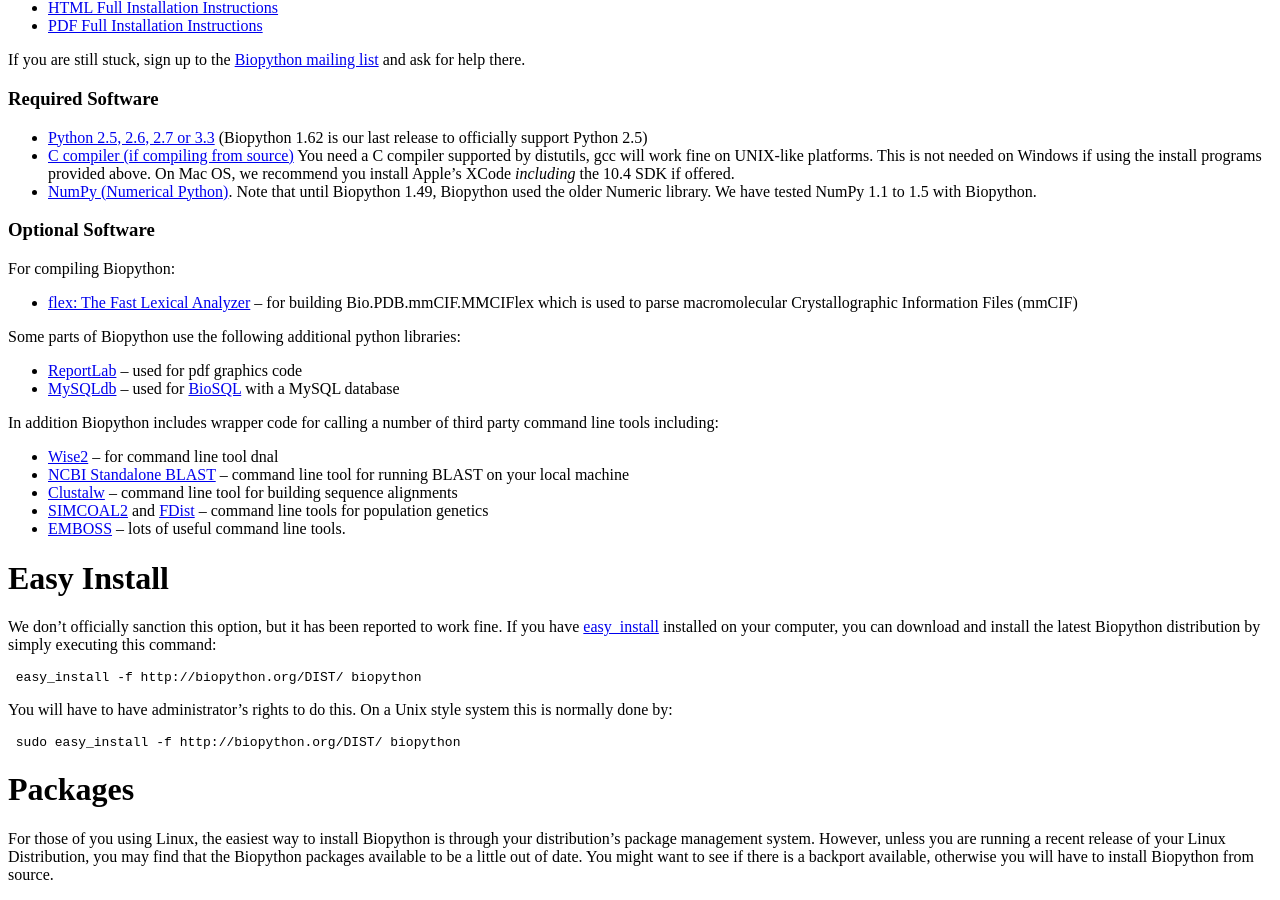
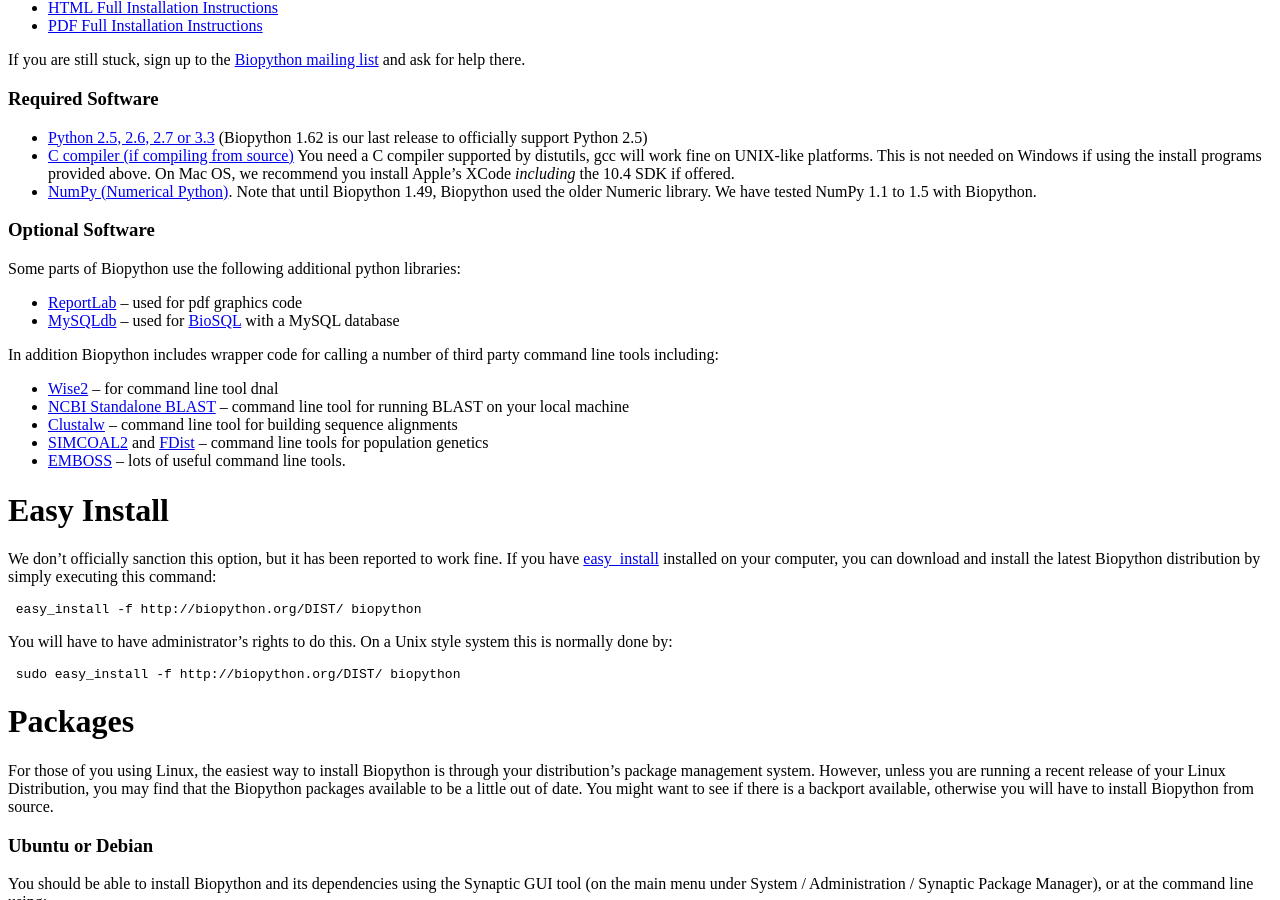
Before and after one commit to biopython/biopython.github.io, a Jekyll site: the page built from wiki/Download.md, in a window 1280 px wide and 900 px high, scrolled down 744 px. Built offline with Jekyll 4.4.1, drawn with Linux system fonts in a browser that asks for light colours.

Commit message:
/* Optional Software */ do not need flex anymore

```diff
--- a/wiki/Download.md
+++ b/wiki/Download.md
@@ -84,12 +84,6 @@ list](Mailing_lists "wikilink") and ask for help there.
     tested NumPy 1.1 to 1.5 with Biopython.
 
 ### Optional Software
-
-For compiling Biopython:
-
--   [flex: The Fast Lexical Analyzer](http://flex.sourceforge.net/) --
-    for building Bio.PDB.mmCIF.MMCIFlex which is used to parse
-    macromolecular Crystallographic Information Files (mmCIF)
 
 Some parts of Biopython use the following additional python libraries:
 
```
Also changed, not shown: 1 other file.
